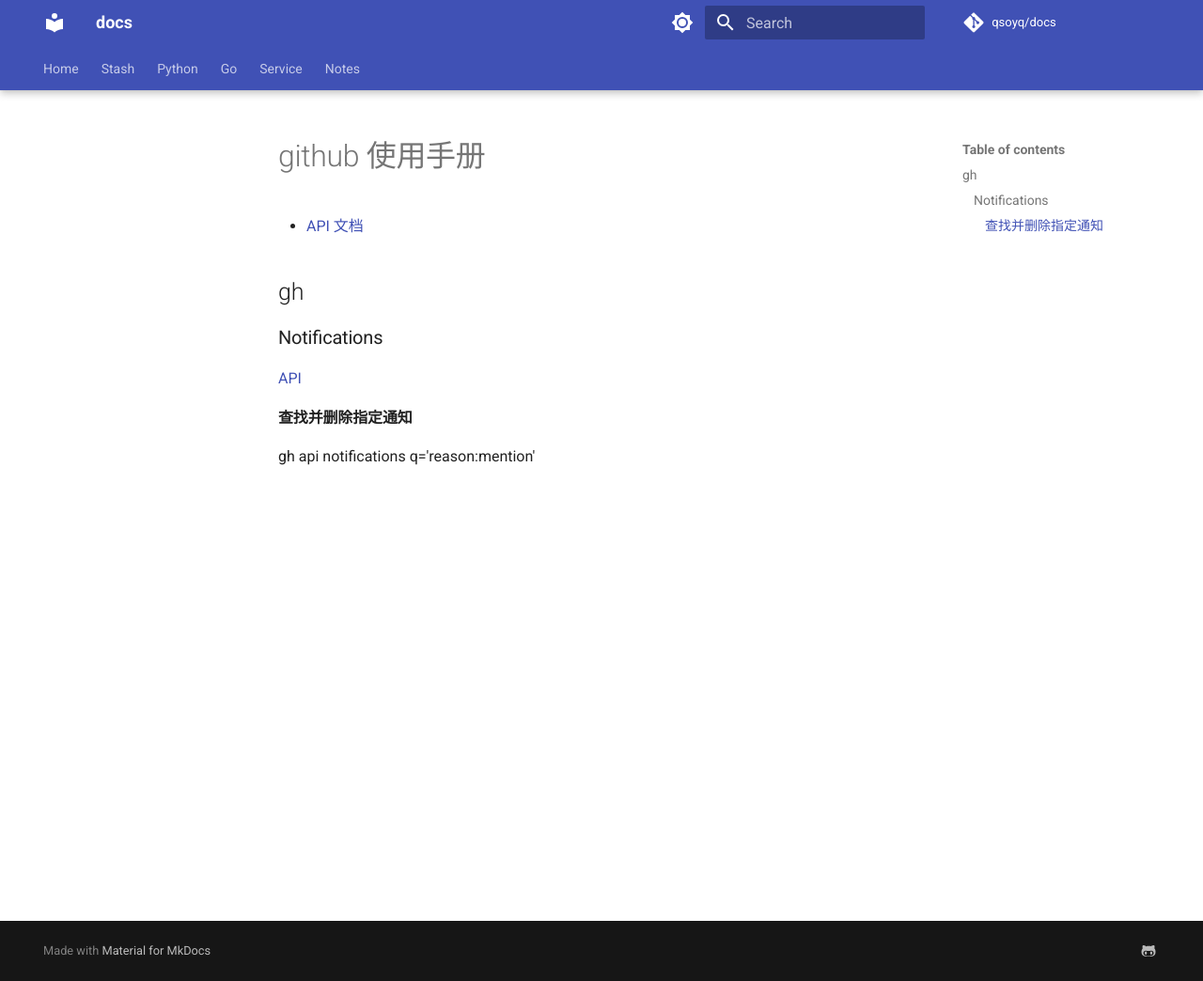
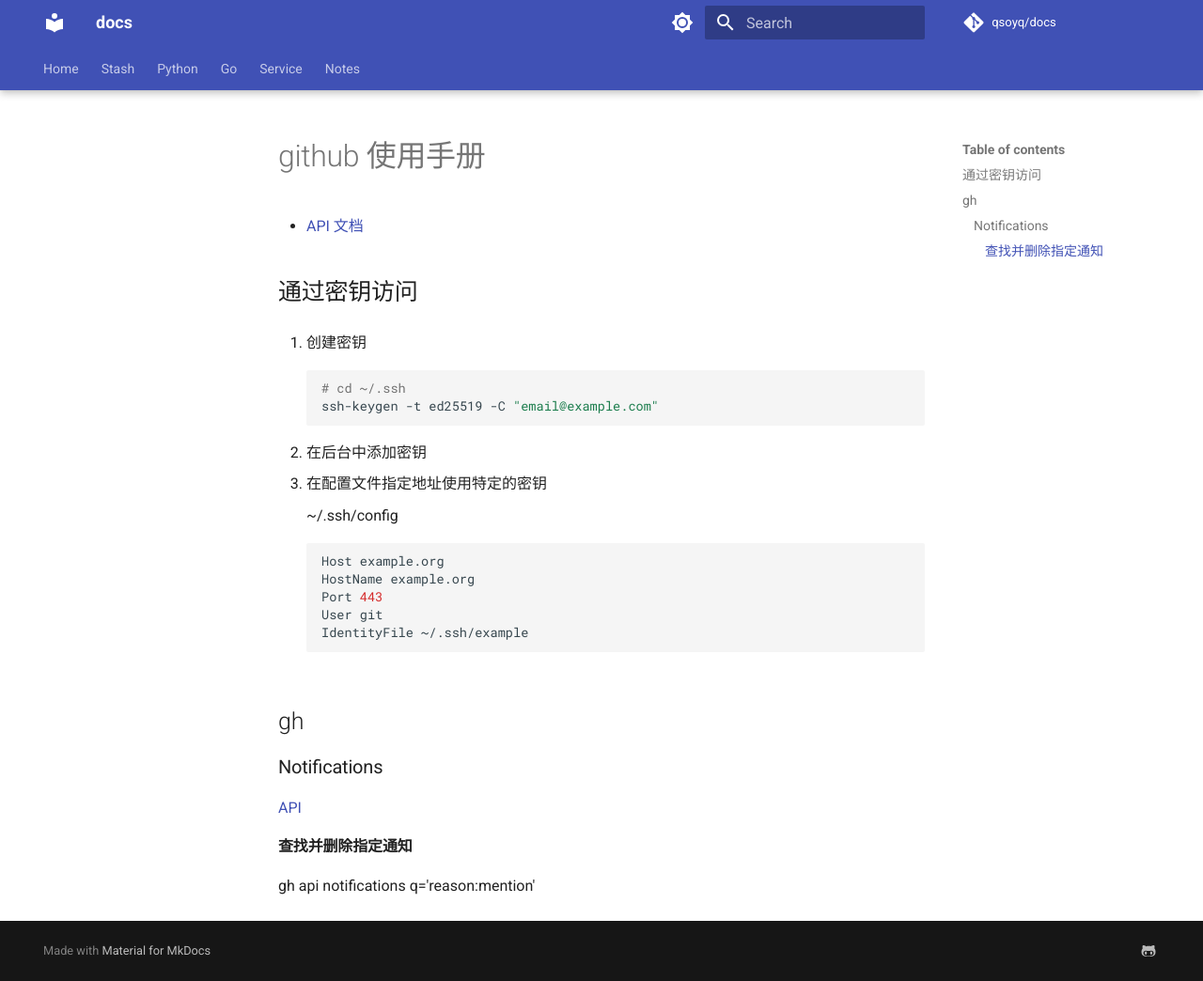
Before and after one commit to qsoyq/docs, an MkDocs documentation site: the page built from docs/tools/github.md, in a window 1280 px wide and 1044 px high. Shown: the whole window at 94% size. Built offline with MkDocs 1.6.1 and Material for MkDocs 9.7.7, drawn with Linux system fonts in a browser that asks for light colours; comment, search, counter and statistics services are not loaded.

Commit message:
update docs/tools/github.md

````diff
--- a/docs/tools/github.md
+++ b/docs/tools/github.md
@@ -1,6 +1,28 @@
 # github 使用手册
 
 - [API 文档](https://docs.github.com/en/rest/releases/releases)
+
+## 通过密钥访问
+
+1. 创建密钥
+
+    ```bash
+    # cd ~/.ssh
+    ssh-keygen -t ed25519 -C "email@example.com"
+    ```
+
+2. 在后台中添加密钥
+3. 在配置文件指定地址使用特定的密钥
+
+    ~/.ssh/config
+
+    ```bash
+    Host example.org
+    HostName example.org
+    Port 443
+    User git
+    IdentityFile ~/.ssh/example
+    ```
 
 ## gh
 
````
